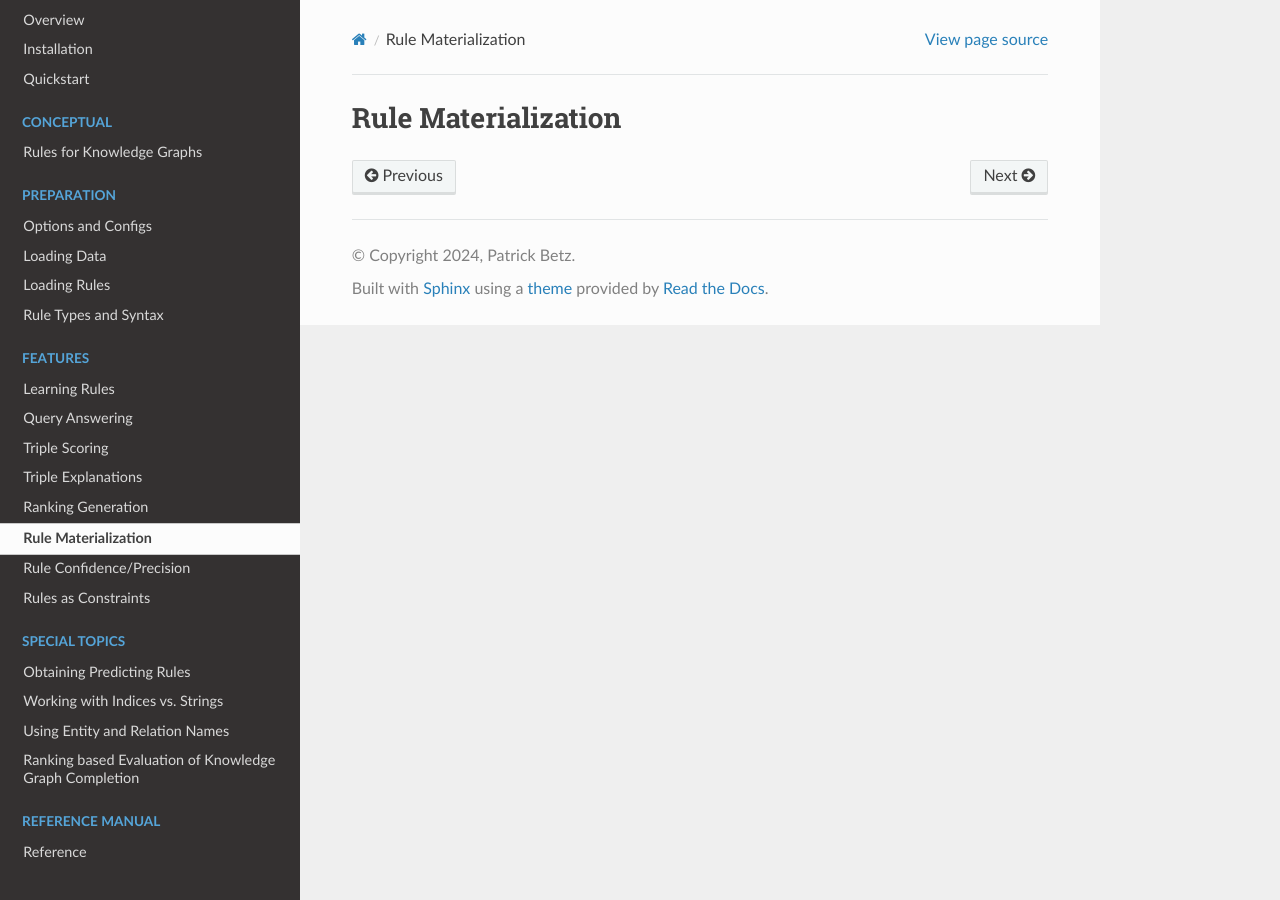
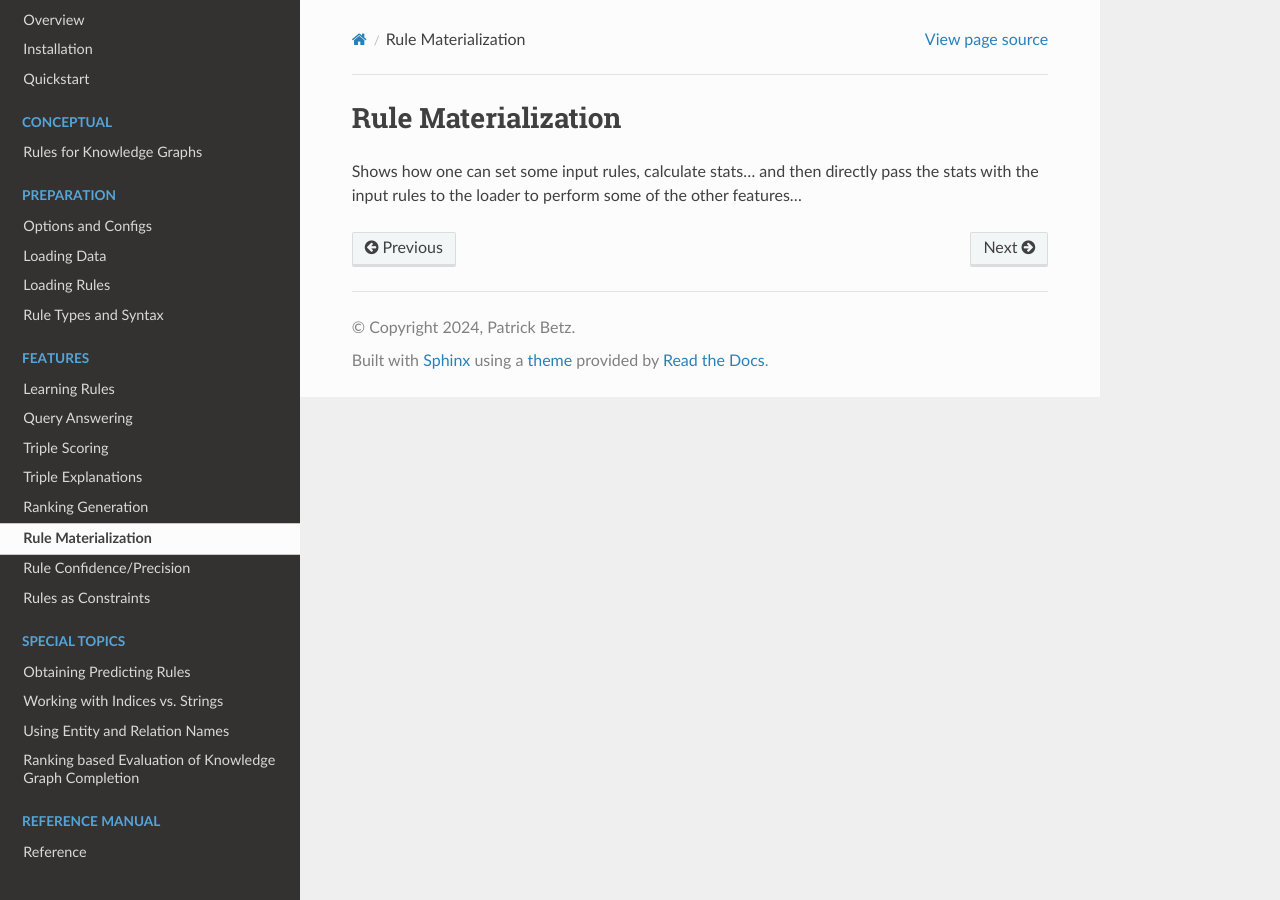
Before and after one commit to symbolic-kg/PyClause, a Sphinx documentation site: the page built from docs/feature/rule_materialization.rst, in a window 1280 px wide. Built offline with Sphinx 7.4.7 and the Read the Docs theme 2.0.0, drawn with Linux system fonts in a browser that asks for light colours.

Commit message:
Update docs

```diff
--- a/docs/conceptual/rules.rst
+++ b/docs/conceptual/rules.rst
@@ -21,7 +21,7 @@
 
 .. note::
 
-   From a predicate logic viewpoint, rule variables are assumed to be universally quantified. Furthermore, PyClause treats all terms implicitly under full object identity, i.e., :math:`X \neq A \neq Y` for the first rule and for the second :math:`X \neq london \neq english`.
+   From a predicate logic viewpoint, rule variables are assumed to be universally quantified. Furthermore, PyClause treats all terms implicitly under full object identity, i.e., :math:`X \neq A \neq Y` for the first rule and for the second :math:`X \neq london` and :math:`X \neq english`.
 
 
 We say that
--- a/docs/feature/rule_materialization.rst
+++ b/docs/feature/rule_materialization.rst
@@ -1,3 +1,6 @@
 
 Rule Materialization
 ====================
+
+Shows how one can set some input rules, calculate stats... and then directly pass the stats with the input rules
+to the loader to perform some of the other features...
```
Also changed, not shown: README.md (+10 -1 lines).
